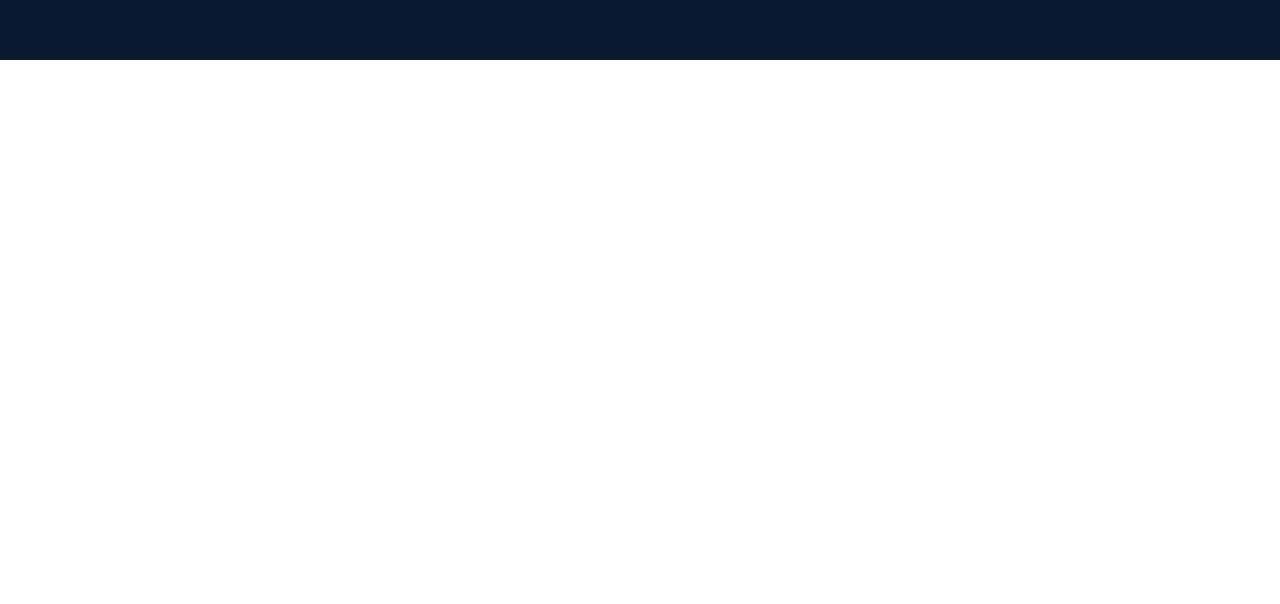
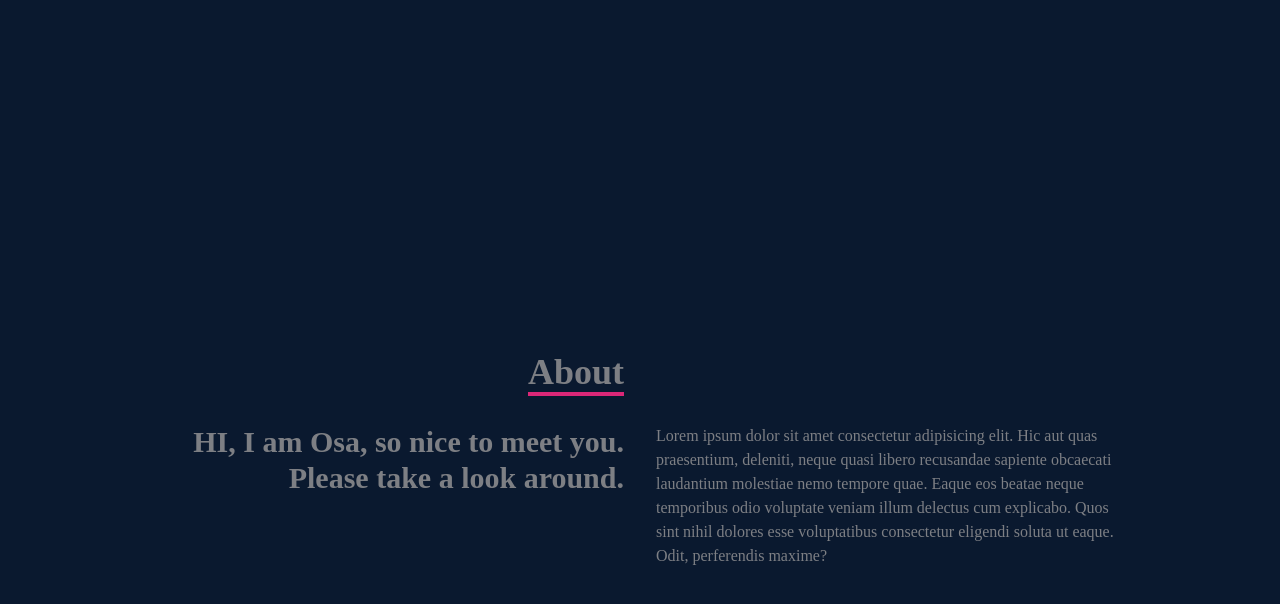
Before and after one commit to AkhatorEnosa/portfolio_react, a React (Create React App) app: page / in a window 1280 px wide. Shown: the part 740-1344 px from the top of the page. Before the commit the page ends 800 px from the top, so only its background shows below. Built offline with nearby package versions, Linux system fonts and the light colour scheme.

Commit message:
About page component

```diff
--- a/src/App.js
+++ b/src/App.js
@@ -1,4 +1,5 @@
 import React from 'react';
+import About from './components/About';
 import Home from './components/Home';
 import Navbar from './components/Navbar';
 
@@ -7,6 +8,7 @@
     <div>
       <Navbar />
       <Home />
+      <About />
     </div>
   );
 };
--- /dev/null
+++ b/src/components/About.jsx
@@ -0,0 +1,29 @@
+import React from 'react';
+
+const About = () => {
+  return (
+    <div name="about" className='w-full h-screen bg-[#0a192f] text-[#7d7f84]'>
+      <div className="w-full flex flex-col justify-center items-center h-full">
+        <div className="max-w-[1000px] w-full grid grid-cols-2 gap-8">
+          <div className="sm:text-right pb-8 pl-4">
+            <p className='text-4xl font-bold inline border-b-4 border-pink-600'>
+              About
+            </p>
+          </div>
+        </div>
+        <div className="max-w-[1000px] w-full grid sm:grid-cols-2 gap-8 px-4">
+          <div className="sm:text-right text-3xl font-bold">
+            <p>
+              HI, I am Osa, so nice to meet you. Please take a look around.
+            </p>
+          </div>
+          <div>
+            <p>Lorem ipsum dolor sit amet consectetur adipisicing elit. Hic aut quas praesentium, deleniti, neque quasi libero recusandae sapiente obcaecati laudantium molestiae nemo tempore quae. Eaque eos beatae neque temporibus odio voluptate veniam illum delectus cum explicabo. Quos sint nihil dolores esse voluptatibus consectetur eligendi soluta ut eaque. Odit, perferendis maxime?</p>
+          </div>
+        </div>
+      </div>
+    </div>
+  );
+};
+
+export default About;
--- a/src/components/Home.jsx
+++ b/src/components/Home.jsx
@@ -4,7 +4,7 @@
 
 const Home = () => {
   return (
-    <div className='w-full h-screen bg-[#0a192f]'>
+    <div name="home" className='w-full h-screen bg-[#0a192f]'>
       {/* Container */}
 
       <div className="max-w-[1000px] mx-auto px-8 flex flex-col justify-center h-full">
```
